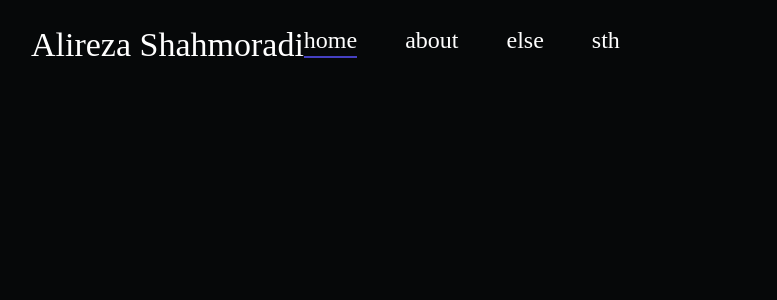
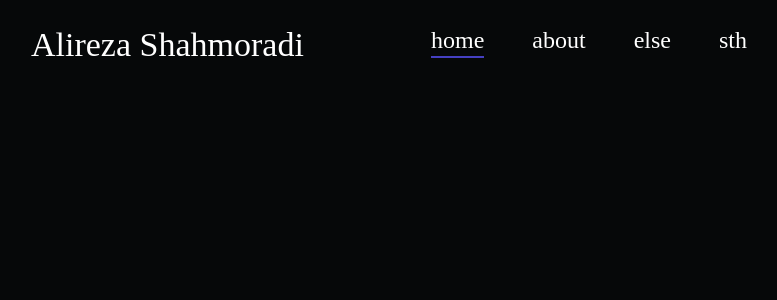
Before and after one commit to Alireza-8080-react/resume, a Next.js app: page / in a window 1280 px wide. Shown: the top 300 px of the page, without its empty margins (9-786 px from the left). Built offline with nearby package versions, Linux system fonts and the light colour scheme.

Commit message:
define header grid size for smaller devices

```diff
--- a/src/components/Header/index.tsx
+++ b/src/components/Header/index.tsx
@@ -5,10 +5,10 @@ import { Navbar } from "./_components/Navbar";
 export const Header = () => {
   return (
     <Grid container>
-      <Grid item xl={4}>
+      <Grid item xl={4} lg={4} md={6} sm={5}>
         <Logo />
       </Grid>
-      <Grid xl={6}>
+      <Grid item xl={8} lg={8} md={6} sm={7}>
         <Navbar />
       </Grid>
     </Grid>
```
